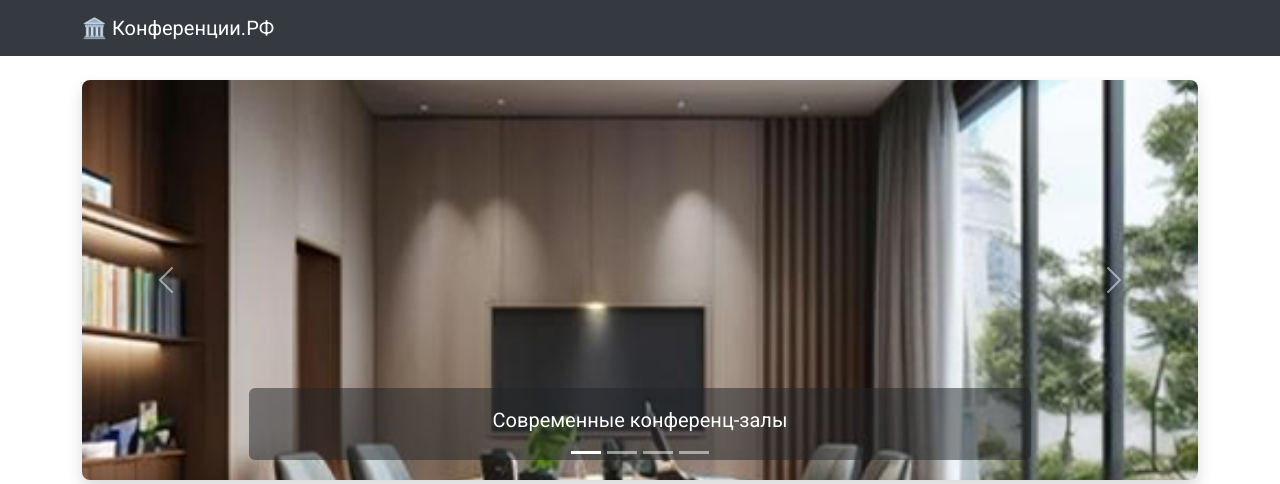
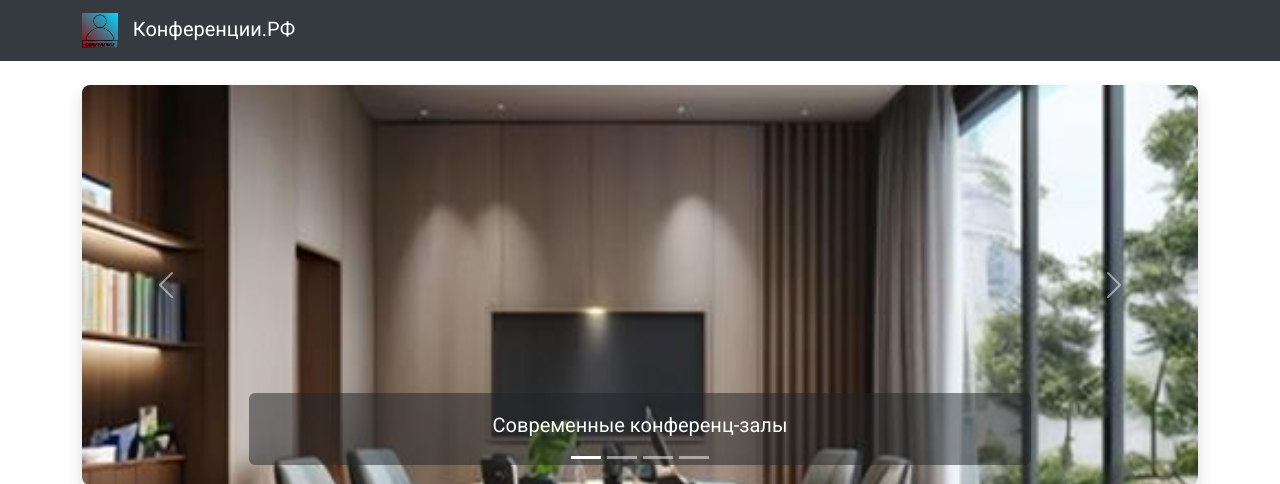
Before and after one commit to Ramis223/Demo, a Django app: template booking/templates/home.html in a window 1280 px wide. Shown: the top 484 px of the page. Run offline with Django 5.2, Linux system fonts and the light colour scheme; the template is opened without the code that fills it, so the values that code supplies are empty; some libraries are stand-ins or nearby versions.

Commit message:
Готово вроде

```diff
--- a/booking/templates/base.html
+++ b/booking/templates/base.html
@@ -15,7 +15,10 @@
 <body>
     <nav class="navbar navbar-expand-lg navbar-dark bg-dark">
         <div class="container">
-            <a class="navbar-brand" href="/">🏛️ Конференции.РФ</a>
+            <a class="navbar-brand" href="/">
+                <img src="{% static 'booking/images/Logo.png' %}" alt="Логотип" height="35" style="display: inline-block; margin-right: 10px;">
+                Конференции.РФ
+            </a>
             <div class="ms-auto">
                 {% if user.is_authenticated %}
                     <span class="text-white me-2">{{ user.username }}</span>
@@ -32,6 +35,7 @@
         {% block content %}{% endblock %}
     </div>
 </body>
+
 <style>
     * {
         font-family: 'Roboto', sans-serif;
```
Also changed, not shown: booking/static/booking/images/Logo.png (added), db.sqlite3.
